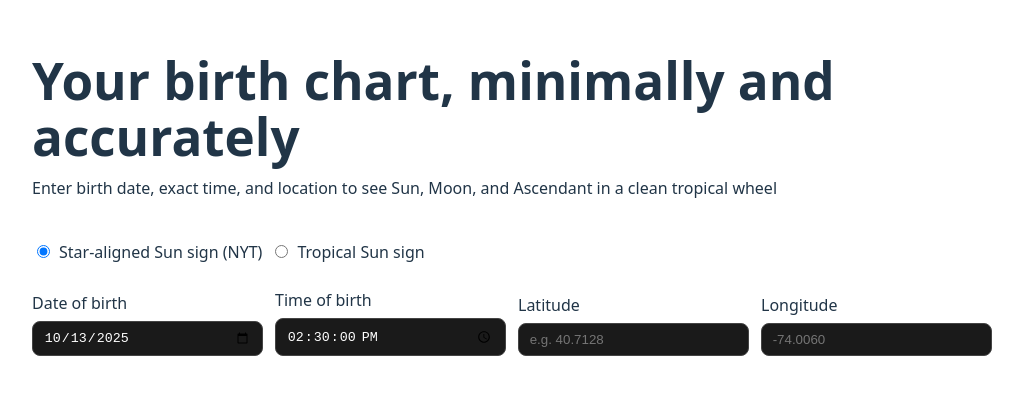
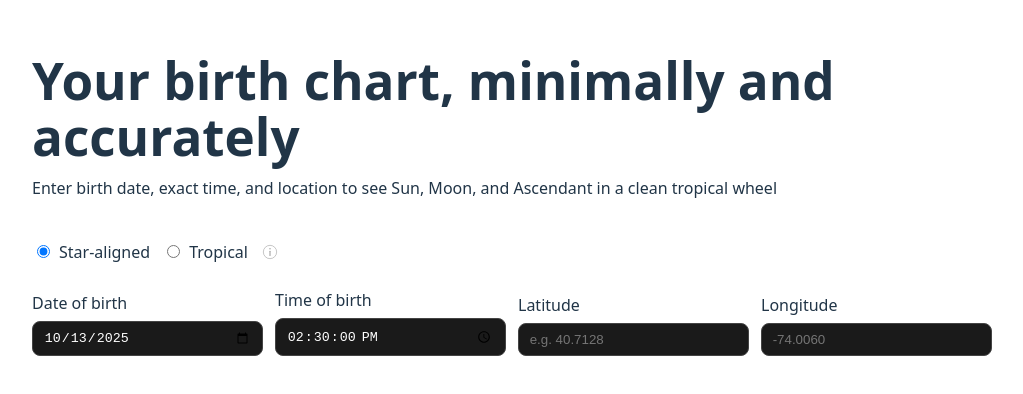
Before and after one commit to peterklingelhofer/horoscope, a React (Vite) app: page / in a window 1280 px wide. Shown: the part 196-590 px from the top of the page, without its empty margins (128-1151 px from the left). Built offline with nearby package versions, Linux system fonts and the light colour scheme; what astronomy-engine would draw is missing.

Commit message:
Informative tooltip regarding star-aligned and tropical

```diff
--- a/src/App.tsx
+++ b/src/App.tsx
@@ -1,8 +1,8 @@
 // src/App.tsx
-// Adds a toggle between NYT star-aligned and tropical Sun sign modes
+// Toggle now reads "Star-aligned" and includes an info tooltip with NYT link
 // Never end code comments with periods
 
-import { useEffect, useMemo, useState } from "react"
+import React, { useEffect, useMemo, useState } from "react"
 import { BirthChart } from "./components/BirthChart"
 import { BirthForm } from "./components/BirthForm"
 import { computeChartSnapshot, type ChartSnapshot } from "./astro"
@@ -33,7 +33,7 @@ function App() {
     }
   })
 
-  // Default to NYT star-aligned mode
+  // Default to star-aligned mode
   const [signMode, setSignMode] = useState<SignMode>("nytimes")
 
   const [snapshot, setSnapshot] = useState<ChartSnapshot | null>(null)
@@ -97,9 +97,10 @@ function App() {
     Number.isFinite(snapshot.moon.tropical.eclipticLongitude) &&
     Number.isFinite(snapshot.ascendant.eclipticLongitude)
 
-  const sunLabelByMode =
+  // Caption label honors the toggle
+  const sunPrimaryLabel =
     signMode === "nytimes"
-      ? snapshot?.sun.constellation.name
+      ? snapshot?.sun.constellationNYT.name
       : snapshot?.sun.tropical.sign
 
   return (
@@ -109,11 +110,11 @@ function App() {
         Enter birth date, exact time, and location to see Sun, Moon, and Ascendant in a clean tropical wheel
       </p>
 
-      {/* Mode toggle */}
+      {/* Mode toggle with info tooltip */}
       <div
         style={{
           display: "flex",
-          gap: 8,
+          gap: 12,
           alignItems: "center",
           flexWrap: "wrap",
         }}
@@ -126,8 +127,9 @@ function App() {
             checked={signMode === "nytimes"}
             onChange={() => setSignMode("nytimes")}
           />
-          <span style={{ marginLeft: 6 }}>Star-aligned Sun sign (NYT)</span>
+          <span style={{ marginLeft: 6 }}>Star-aligned</span>
         </label>
+
         <label>
           <input
             type="radio"
@@ -136,8 +138,25 @@ function App() {
             checked={signMode === "tropical"}
             onChange={() => setSignMode("tropical")}
           />
-          <span style={{ marginLeft: 6 }}>Tropical Sun sign</span>
+          <span style={{ marginLeft: 6 }}>Tropical</span>
         </label>
+
+        <InfoTooltip>
+          <div style={{ maxWidth: 360, lineHeight: 1.35 }}>
+            <strong>Star-aligned</strong> uses the constellation behind the Sun at 12:00 UTC in the current year on your month and day, which can include Ophiuchus
+            <br />
+            <strong>Tropical</strong> divides the ecliptic into 12 equal 30° segments starting at the March equinox, aligning signs with seasons rather than today’s star positions
+            <br />
+            Learn more in{" "}
+            <a
+              href="https://www.nytimes.com/interactive/2025/upshot/zodiac-signs.html?unlocked_article_code=1.s08._-aw.qhOetUaj0-q8&smid=url-share"
+              target="_blank"
+              rel="noreferrer"
+            >
+              this New York Times explainer
+            </a>
+          </div>
+        </InfoTooltip>
       </div>
 
       <BirthForm value={formState} onChange={setFormState} />
@@ -149,19 +168,19 @@ function App() {
           eclipticLongitudeSun={snapshot!.sun.tropical.eclipticLongitude}
           eclipticLongitudeMoon={snapshot!.moon.tropical.eclipticLongitude}
           eclipticLongitudeAscendant={snapshot!.ascendant.eclipticLongitude}
-          tropicalSignSun={snapshot!.sun.tropical.sign}
+          tropicalSignSun={sunPrimaryLabel} // caption label honors toggle
           tropicalSignMoon={snapshot!.moon.tropical.sign}
           tropicalSignAscendant={snapshot!.ascendant.sign}
-          sunConstellationName={snapshot!.sun.constellation.name}
+          sunConstellationName={snapshot!.sun.constellationNYT.name}
           signMode={signMode}
           isComputing={isComputing}
         />
       )}
 
-      {/* Small legend line showing both interpretations for clarity */}
       {snapshot && (
         <div style={{ fontSize: 13, opacity: 0.9 }}>
-          Sun • NYT star-aligned: <strong>{snapshot.sun.constellation.name}</strong> • Tropical:{" "}
+          Sun • Star-aligned: <strong>{snapshot.sun.constellationNYT.name}</strong> at 12:00 UTC on{" "}
+          <strong>{snapshot.sun.constellationNYT.when.toUTCString().slice(5, 16)}</strong> • Tropical:{" "}
           <strong>{snapshot.sun.tropical.sign}</strong>
         </div>
       )}
@@ -192,3 +211,107 @@ function parseLocalDateTime(isoDate: string, time: string): Date {
   const S = Number(ss)
   return new Date(y, mZeroBased, d, H, M, S)
 }
+
+// in src/App.tsx, replace the existing InfoTooltip with this complete function
+function InfoTooltip({ children }: { children: React.ReactNode }) {
+  const [open, setOpen] = useState(false)
+  const closeTimerRef = React.useRef<number | null>(null)
+  const tooltipId = "info-tooltip"
+
+  const openNow = () => {
+    if (closeTimerRef.current) {
+      window.clearTimeout(closeTimerRef.current)
+      closeTimerRef.current = null
+    }
+    setOpen(true)
+  }
+
+  const scheduleClose = (delayMs: number = 160) => {
+    if (closeTimerRef.current) window.clearTimeout(closeTimerRef.current)
+    closeTimerRef.current = window.setTimeout(() => {
+      setOpen(false)
+      closeTimerRef.current = null
+    }, delayMs)
+  }
+
+  const cancelClose = () => {
+    if (closeTimerRef.current) {
+      window.clearTimeout(closeTimerRef.current)
+      closeTimerRef.current = null
+    }
+  }
+
+  return (
+    <span
+      style={{ position: "relative", display: "inline-flex", alignItems: "center" }}
+      onMouseEnter={openNow}
+      onMouseLeave={() => scheduleClose()}
+    >
+      <button
+        type="button"
+        aria-label="About star-aligned vs tropical"
+        aria-haspopup="dialog"
+        aria-expanded={open}
+        aria-controls={tooltipId}
+        onMouseEnter={openNow}
+        onMouseLeave={() => scheduleClose()}
+        onFocus={openNow}
+        onBlur={() => scheduleClose()}
+        onClick={() => (open ? setOpen(false) : setOpen(true))}
+        onKeyDown={(e) => {
+          if (e.key === "Escape") setOpen(false)
+          if (e.key === "Enter" || e.key === " ") {
+            e.preventDefault()
+            setOpen((v) => !v)
+          }
+        }}
+        style={{
+          display: "inline-flex",
+          alignItems: "center",
+          justifyContent: "center",
+          width: 20,
+          height: 20,
+          border: "none",
+          background: "transparent",
+          padding: 0,
+          cursor: "help",
+        }}
+      >
+        <svg width="16" height="16" viewBox="0 0 24 24" role="img" aria-hidden="true">
+          <circle cx="12" cy="12" r="10" fill="none" stroke="#aaa" />
+          <circle cx="12" cy="7.2" r="1.2" fill="#aaa" />
+          <rect x="11.1" y="10" width="1.8" height="8" fill="#aaa" rx="0.9" />
+        </svg>
+      </button>
+
+      {open && (
+        <div
+          id={tooltipId}
+          role="dialog"
+          onMouseEnter={() => {
+            cancelClose()
+            openNow()
+          }}
+          onMouseLeave={() => scheduleClose()}
+          style={{
+            position: "absolute",
+            zIndex: 20,
+            top: "calc(100% + 8px)",
+            left: "50%",
+            transform: "translateX(-50%)",
+            background: "#1a1a1a",
+            color: "#eee",
+            border: "1px solid #333",
+            borderRadius: 8,
+            padding: "10px 12px",
+            boxShadow: "0 6px 24px rgba(0,0,0,0.35)",
+            width: 360,
+            pointerEvents: "auto",
+          }}
+        >
+          {children}
+        </div>
+      )}
+    </span>
+  )
+}
--- a/src/components/BirthChart.tsx
+++ b/src/components/BirthChart.tsx
@@ -1,9 +1,5 @@
 // src/components/BirthChart.tsx
-// Rotate the ring labels when toggling modes instead of drawing a second ring
-// - Tropical mode: 12 equal signs, canonical order, no rotation
-// - NYT mode: use a 13-name sequence that includes Ophiuchus and rotate so the Sun's label matches the NYT star-aligned name
-// Lines for Sun/Moon/Asc remain physically correct in the sky
-// Defensive against undefined props
+// Rotates the labels when toggling modes; caption now says "Star-aligned" instead of "NYT"
 // Never end code comments with periods
 
 import type { SignMode } from "../App"
@@ -12,10 +8,10 @@ type Props = {
   eclipticLongitudeSun: number | undefined
   eclipticLongitudeMoon: number | undefined
   eclipticLongitudeAscendant: number | undefined
-  tropicalSignSun: string | undefined            // caption label chosen by App based on mode
+  tropicalSignSun: string | undefined
   tropicalSignMoon: string | undefined
   tropicalSignAscendant: string | undefined
-  sunConstellationName: string | undefined       // NYT star-aligned name
+  sunConstellationName: string | undefined
   signMode: SignMode
   isComputing: boolean
 }
@@ -35,9 +31,7 @@ const TROPICAL_SIGNS: readonly string[] = [
   "Pisces",
 ]
 
-// Zodiac order along the ecliptic including Ophiuchus between Scorpio and Sagittarius
-// Labels are still drawn in equal 360/N slices for clarity, matching the user's request to just move labels
-const NYT_SIGNS_WITH_OPHIUCHUS: readonly string[] = [
+const STAR_ALIGNED_LABELS: readonly string[] = [
   "Aries",
   "Taurus",
   "Gemini",
@@ -99,22 +93,21 @@ export function BirthChart({
   const moon = toPoint(eclipticLongitudeMoon)
   const asc = toPoint(eclipticLongitudeAscendant)
 
-  // Label plan
-  // - Tropical: 12 labels, 30° each, canonical order
-  // - NYT: 13 labels including Ophiuchus, still equal slices, but rotate the sequence so the slice that contains the Sun points to sunConstellationName
-  const usingNYT = signMode === "nytimes"
-  const baseLabels = usingNYT ? NYT_SIGNS_WITH_OPHIUCHUS : TROPICAL_SIGNS
+  const usingStarAligned = signMode === "nytimes"
+  const baseLabels = usingStarAligned ? STAR_ALIGNED_LABELS : TROPICAL_SIGNS
   const slices = baseLabels.length
   const stepDeg = 360 / slices
 
-  // Determine rotation so that the slice index for the Sun angle maps to the NYT name
+  // Rotate labels so that the Sun's slice name matches the active mode's primary label
   let rotatedLabels = baseLabels
-  if (usingNYT) {
+  if (usingStarAligned) {
     const sunElon = safeNumber(eclipticLongitudeSun, 0)
     const sunSliceIndex = Math.floor(sunElon / stepDeg) % slices
     const targetIndex = Math.max(
       0,
-      baseLabels.findIndex((s) => s.toLowerCase() === String(sunConstellationName ?? "").toLowerCase())
+      baseLabels.findIndex(
+        (s) => s.toLowerCase() === String(sunConstellationName ?? "").toLowerCase()
+      )
     )
     const hasTarget = targetIndex >= 0
     if (hasTarget) {
@@ -123,7 +116,6 @@ export function BirthChart({
     }
   }
 
-  // Draw
   return (
     <figure
       style={{
@@ -141,10 +133,8 @@ export function BirthChart({
         role="img"
         aria-label="Birth chart wheel"
       >
-        {/* base ring */}
         <circle cx={center} cy={center} r={radius} fill="none" stroke="#888" strokeWidth={2} />
 
-        {/* radial dividers and labels for current mode, possibly rotated */}
         {rotatedLabels.map((label, idx) => {
           const angle = ((-idx * stepDeg) * Math.PI) / 180
           const x0 = center + radius * Math.cos(angle)
@@ -162,7 +152,10 @@ export function BirthChart({
                 dominantBaseline="middle"
                 fontSize={12}
                 fill="#ddd"
-                style={{ fontWeight: usingNYT && label === (sunConstellationName ?? "") ? 700 : 600 }}
+                style={{
+                  fontWeight:
+                    usingStarAligned && label === (sunConstellationName ?? "") ? 700 : 600,
+                }}
               >
                 {label}
               </text>
@@ -219,9 +212,9 @@ export function BirthChart({
         </text>
       </svg>
 
-      {/* Caption — restore the text toggle behavior */}
       <figcaption style={{ fontSize: 14, opacity: 0.9, textAlign: "center" }}>
-        Sun {tropicalSignSun ?? "—"} {usingNYT ? "(NYT star-aligned)" : "(Tropical)"} • Moon {tropicalSignMoon ?? "—"} • Ascendant {tropicalSignAscendant ?? "—"}
+        Sun {tropicalSignSun ?? "—"} {usingStarAligned ? "(Star-aligned)" : "(Tropical)"} • Moon{" "}
+        {tropicalSignMoon ?? "—"} • Ascendant {tropicalSignAscendant ?? "—"}
         {isComputing ? " • recalculating…" : ""}
       </figcaption>
 
```
